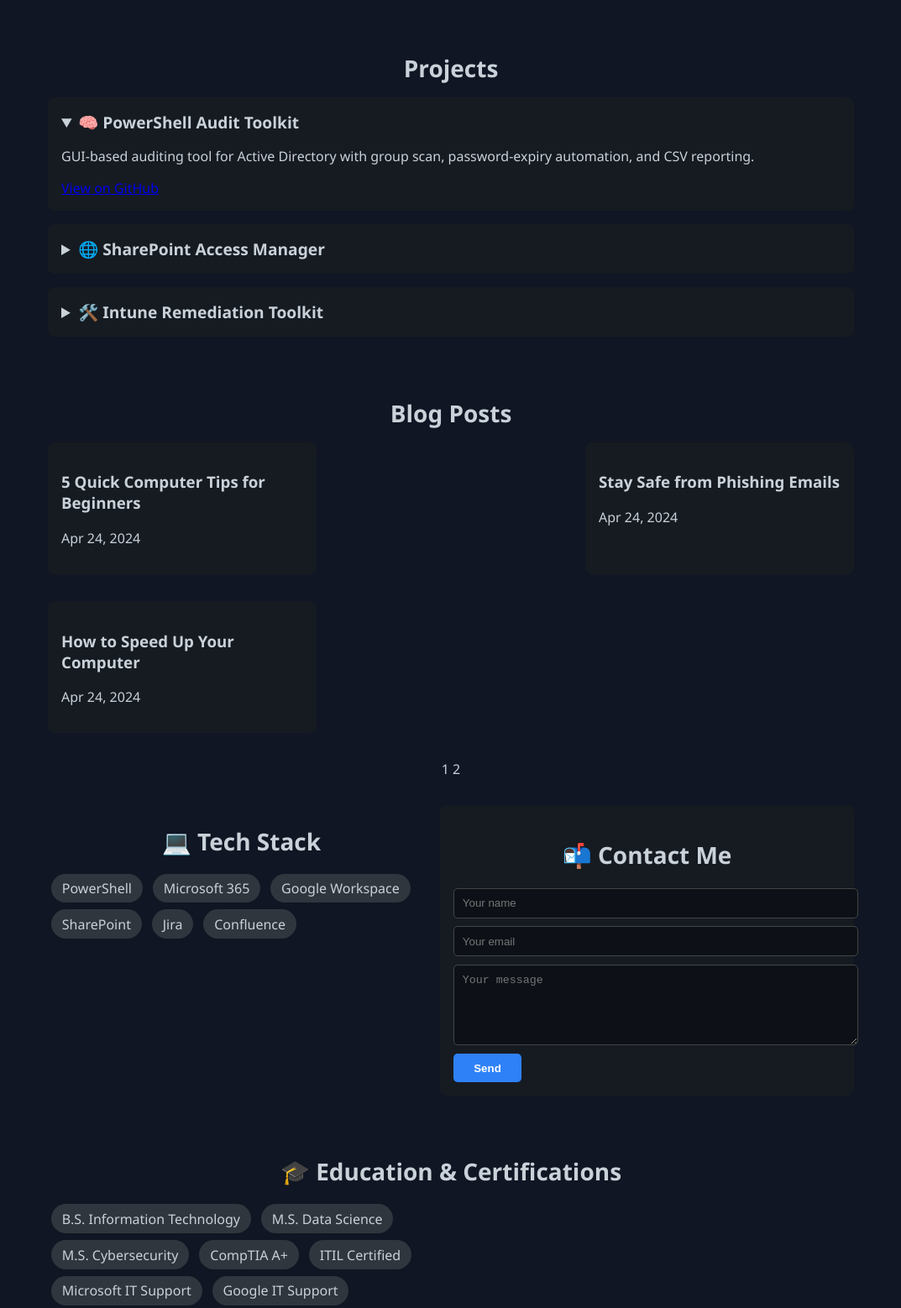
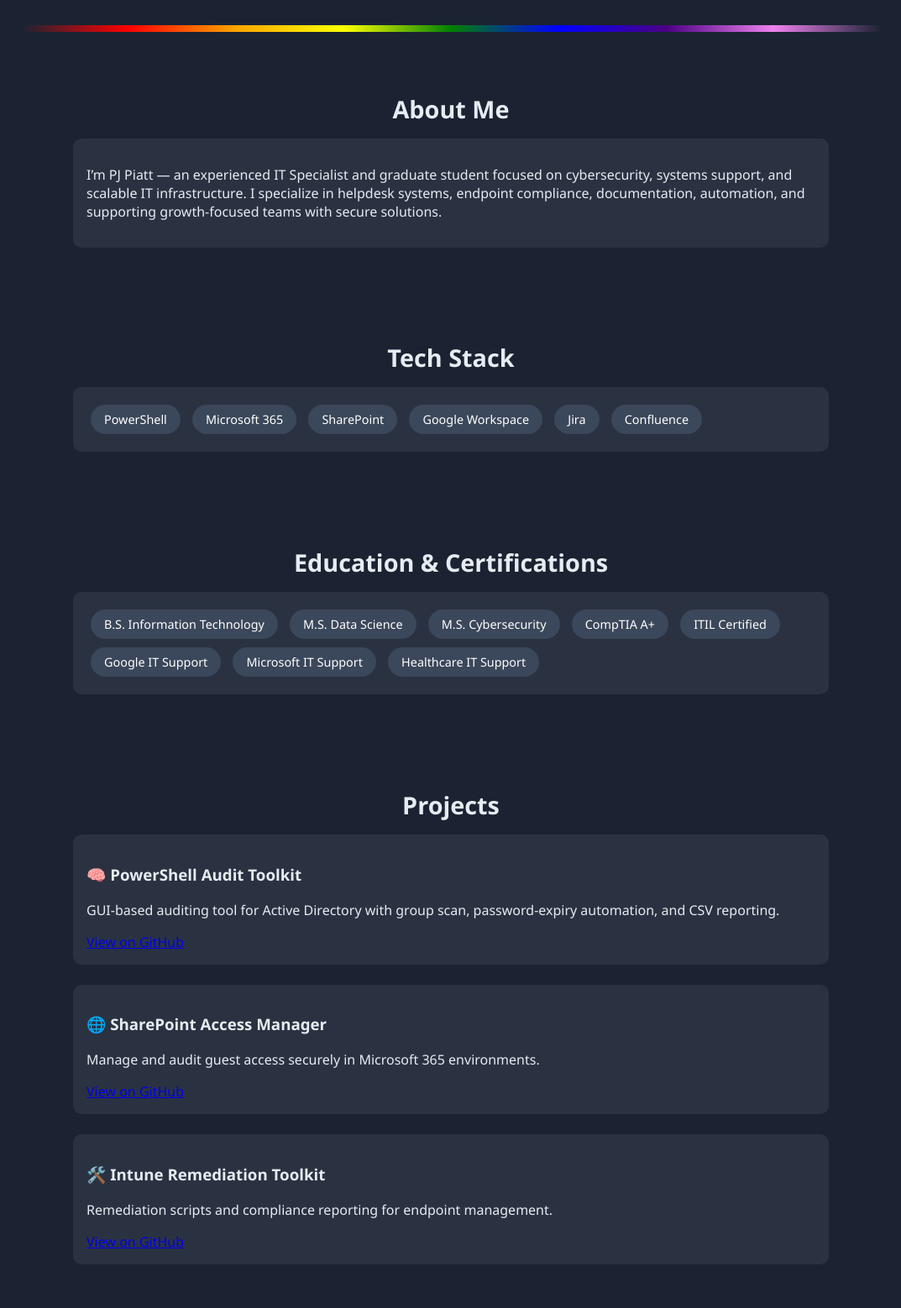
Before and after one commit to pj-piatt/pj-piatt.github.io, a plain HTML site: page index.html in a window 1280 px wide. Shown: the part 380-1938 px from the top of the page at 84% size, without its empty margins (103-1176 px from the left). Drawn offline with Linux system fonts and the light colour scheme.

Commit message:
Add files via upload

```diff
--- a/index.html
+++ b/index.html
@@ -1,139 +1,90 @@
+
 <!DOCTYPE html>
 <html lang="en">
 <head>
-  <meta charset="UTF-8" />
-  <meta name="viewport" content="width=device-width, initial-scale=1.0"/>
+  <meta charset="UTF-8">
+  <meta name="viewport" content="width=device-width, initial-scale=1.0">
   <title>PJ Piatt | IT Portfolio</title>
-  <link rel="icon" href="favicon.ico" />
   <link rel="stylesheet" href="https://cdnjs.cloudflare.com/ajax/libs/font-awesome/6.5.0/css/all.min.css">
   <style>
     body {
       margin: 0;
       font-family: 'Segoe UI', sans-serif;
-      background-color: #101623;
-      color: #c9d1d9;
-      scroll-behavior: smooth;
+      background-color: #1b2332;
+      color: #e6ecf1;
+    }
+    header {
+      text-align: center;
+      padding: 2rem 1rem;
     }
     header img {
+      max-width: 800px;
       width: 100%;
-      max-width: 900px;
-      display: block;
-      margin: auto;
+      margin-bottom: 1rem;
     }
     h1 {
-      text-align: left;
-      margin: 1rem auto 0.25rem;
-      font-size: 2.5rem;
-      max-width: 960px;
-      padding-left: 1rem;
+      margin: 0.25rem 0;
+      font-size: 2.8rem;
     }
-    .subtitle, .contact {
-      text-align: center;
-      font-weight: 600;
+    .subtitle {
+      font-weight: 500;
       margin-bottom: 0.5rem;
     }
     .contact a {
-      color: #58a6ff;
-      margin: 0 8px;
+      color: #66b2ff;
+      margin: 0 10px;
       text-decoration: none;
     }
     .rainbow-divider {
-      width: 100%;
-      height: 10px;
-      margin: 2rem 0;
-      background: linear-gradient(90deg, red, orange, yellow, green, blue, indigo, violet);
-      background-size: 300% 100%;
-      animation: shimmer 3s linear infinite;
-    }
-    @keyframes shimmer {
-      0% { background-position: 0% 50%; }
-      100% { background-position: 100% 50%; }
+      margin: 1.5rem auto;
+      height: 8px;
+      width: 80%;
+      border-radius: 5px;
+      background: linear-gradient(to right, transparent, red, orange, yellow, green, blue, indigo, violet, transparent);
     }
     section {
-      max-width: 960px;
-      margin: auto;
+      max-width: 900px;
+      margin: 2rem auto;
       padding: 1rem;
     }
     h2 {
       text-align: center;
-      font-size: 1.75rem;
+      font-size: 1.8rem;
       margin-bottom: 1rem;
     }
-    .project, .card, form {
-      background: #161b22;
+    .card, .badge-container {
+      background-color: #2a3242;
       padding: 1rem;
-      border-radius: 8px;
-      margin-bottom: 1rem;
-    }
-    details summary {
-      cursor: pointer;
-      font-size: 1.2rem;
-      font-weight: bold;
-    }
-    .blog-posts {
-      display: flex;
-      flex-wrap: wrap;
-      justify-content: space-between;
-      gap: 1rem;
-    }
-    .card {
-      width: 30%;
-      text-align: left;
-    }
-    .pagination {
-      text-align: center;
-      margin-top: 1rem;
-    }
-    .tech-contact-wrapper {
-      display: flex;
-      flex-wrap: wrap;
-      justify-content: space-between;
-    }
-    .tech-stack, .education, form {
-      width: 48%;
+      border-radius: 10px;
+      margin-bottom: 1.5rem;
     }
     .badge {
-      background: #30363d;
-      padding: 0.4rem 0.8rem;
-      border-radius: 20px;
-      margin: 4px;
       display: inline-block;
+      background-color: #3b475a;
+      color: #fff;
+      padding: 0.5rem 1rem;
+      margin: 5px;
+      border-radius: 25px;
+      font-size: 0.9rem;
     }
-    form input, form textarea {
-      width: 100%;
-      padding: 0.6rem;
-      margin: 0.3rem 0;
-      background: #0d1117;
-      border: 1px solid #444;
-      color: #fff;
-      border-radius: 5px;
-    }
-    form button {
-      background: #2f81f7;
-      color: white;
-      padding: 0.6rem 1.5rem;
-      border: none;
-      border-radius: 5px;
-      cursor: pointer;
-      font-weight: bold;
+    .project {
+      background-color: #2a3242;
+      padding: 1rem;
+      border-radius: 10px;
+      margin-bottom: 1.5rem;
     }
     footer {
       text-align: center;
-      padding: 2rem 1rem;
-      background-color: #1b1f27;
+      padding: 2rem;
       font-size: 0.9rem;
-      color: #8b949e;
-    }
-    .github-stats img {
-      max-width: 300px;
-      margin: 0.5rem;
+      background-color: #16202c;
+      color: #aab4c4;
     }
   </style>
 </head>
 <body>
-
   <header>
-  <img src="banner.jpg" alt="PJ Banner" />
+    <img src="banner.jpg" alt="PJ Piatt Banner" />
     <h1>PJ Piatt</h1>
     <div class="subtitle">IT Specialist | Cybersecurity Grad Student | Systems & Support Strategist</div>
     <div class="contact">
@@ -146,79 +97,59 @@
   <div class="rainbow-divider"></div>
 
   <section>
-  <h2>Projects</h2>
-  <details class="project" open>
-    <summary>🧠 PowerShell Audit Toolkit</summary>
-    <p>GUI-based auditing tool for Active Directory with group scan, password-expiry automation, and CSV reporting.</p>
-    <a href="https://github.com/pj-piatt/powershell-audit-toolkit">View on GitHub</a>
-  </details>
-  <details class="project">
-    <summary>🌐 SharePoint Access Manager</summary>
-    <p>Manage and audit guest access securely in Microsoft 365 environments.</p>
-    <a href="https://github.com/pj-piatt/sharepoint-access-manager">View on GitHub</a>
-  </details>
-  <details class="project">
-    <summary>🛠️ Intune Remediation Toolkit</summary>
-    <p>Remediation scripts and compliance reporting for endpoint management.</p>
-    <a href="https://github.com/pj-piatt/intune-remediation-toolkit">View on GitHub</a>
-  </details>
+    <h2>About Me</h2>
+    <div class="card">
+      <p>I’m PJ Piatt — an experienced IT Specialist and graduate student focused on cybersecurity, systems support, and scalable IT infrastructure. I specialize in helpdesk systems, endpoint compliance, documentation, automation, and supporting growth-focused teams with secure solutions.</p>
+    </div>
   </section>
 
-
   <section>
-  <h2>Blog Posts</h2>
-  <div class="blog-posts">
-    <div class="card"><h3>5 Quick Computer Tips for Beginners</h3><p>Apr 24, 2024</p></div>
-    <div class="card"><h3>Stay Safe from Phishing Emails</h3><p>Apr 24, 2024</p></div>
-    <div class="card"><h3>How to Speed Up Your Computer</h3><p>Apr 24, 2024</p></div>
-  </div>
-  <div class="pagination"><span>1</span> <span>2</span></div>
-</section>
-
-
-<section class="tech-contact-wrapper">
-  <div class="tech-stack">
-    <h2>💻 Tech Stack</h2>
+    <h2>Tech Stack</h2>
+    <div class="badge-container">
       <span class="badge">PowerShell</span>
       <span class="badge">Microsoft 365</span>
+      <span class="badge">SharePoint</span>
       <span class="badge">Google Workspace</span>
-    <span class="badge">SharePoint</span>
       <span class="badge">Jira</span>
       <span class="badge">Confluence</span>
     </div>
-  <form action="https://formspree.io/f/xblyrwop" method="POST">
-    <h2>📬 Contact Me</h2>
-    <input type="text" name="name" placeholder="Your name" required />
-    <input type="email" name="_replyto" placeholder="Your email" required />
-    <textarea name="message" rows="5" placeholder="Your message" required></textarea>
-    <button type="submit">Send</button>
-  </form>
   </section>
 
-
   <section>
-  <h2>🎓 Education & Certifications</h2>
-  <div class="education">
+    <h2>Education & Certifications</h2>
+    <div class="badge-container">
       <span class="badge">B.S. Information Technology</span>
       <span class="badge">M.S. Data Science</span>
       <span class="badge">M.S. Cybersecurity</span>
       <span class="badge">CompTIA A+</span>
       <span class="badge">ITIL Certified</span>
+      <span class="badge">Google IT Support</span>
       <span class="badge">Microsoft IT Support</span>
-    <span class="badge">Google IT Support</span>
       <span class="badge">Healthcare IT Support</span>
     </div>
   </section>
 
-<section class="github-stats">
-  <h2>📊 GitHub Activity</h2>
-  <img src="https://github-readme-stats.vercel.app/api?username=pj-piatt&show_icons=true&theme=radical" alt="GitHub Stats" />
-  <img src="https://visitor-badge.laobi.icu/badge?page_id=pj-piatt.github.io" alt="Visitor Count" />
+  <section>
+    <h2>Projects</h2>
+    <div class="project">
+      <h3>🧠 PowerShell Audit Toolkit</h3>
+      <p>GUI-based auditing tool for Active Directory with group scan, password-expiry automation, and CSV reporting.</p>
+      <a href="https://github.com/pj-piatt/powershell-audit-toolkit">View on GitHub</a>
+    </div>
+    <div class="project">
+      <h3>🌐 SharePoint Access Manager</h3>
+      <p>Manage and audit guest access securely in Microsoft 365 environments.</p>
+      <a href="https://github.com/pj-piatt/sharepoint-access-manager">View on GitHub</a>
+    </div>
+    <div class="project">
+      <h3>🛠️ Intune Remediation Toolkit</h3>
+      <p>Remediation scripts and compliance reporting for endpoint management.</p>
+      <a href="https://github.com/pj-piatt/intune-remediation-toolkit">View on GitHub</a>
+    </div>
   </section>
 
   <footer>
-  &copy; 2025 PJ Piatt • Built with ❤️ using GitHub Pages
+    © 2025 PJ Piatt • Built with ❤️ using GitHub Pages
   </footer>
-
 </body>
 </html>
```
Lines whose indentation alone changed are shown as unchanged.
